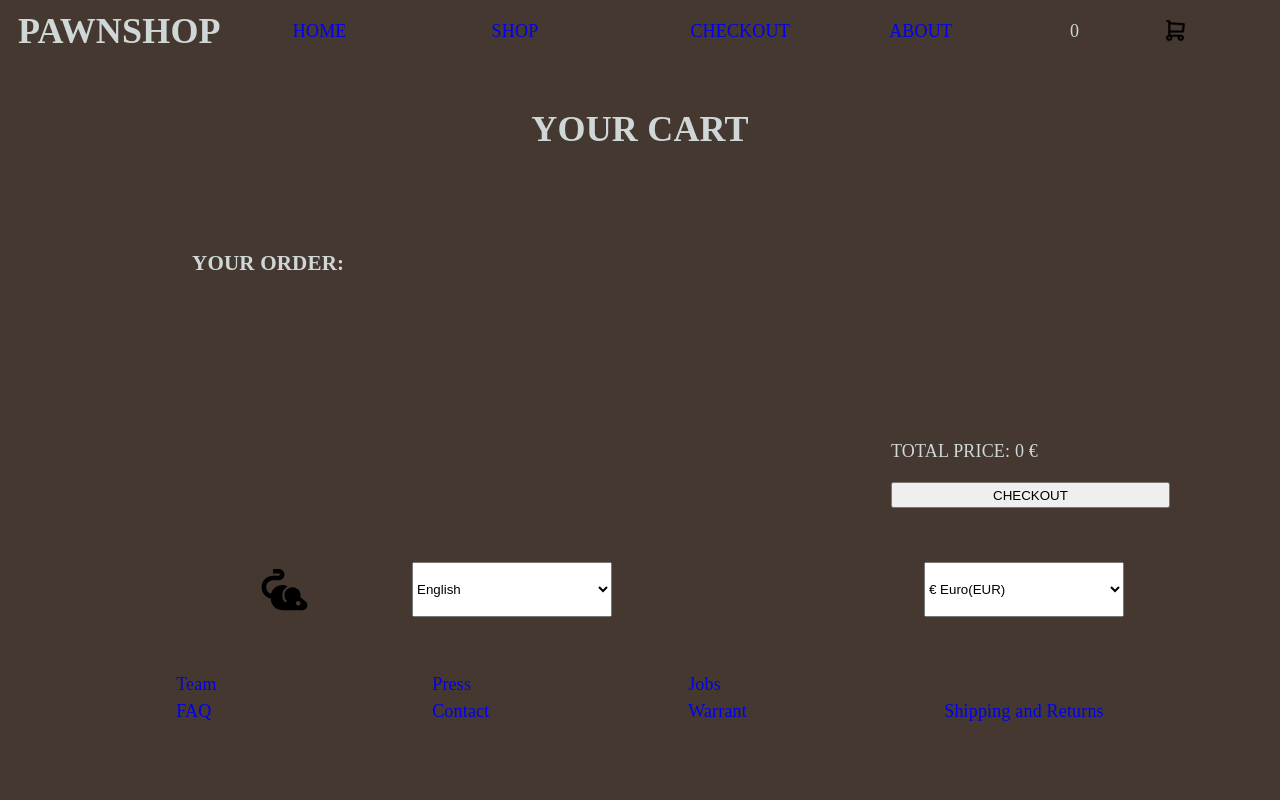
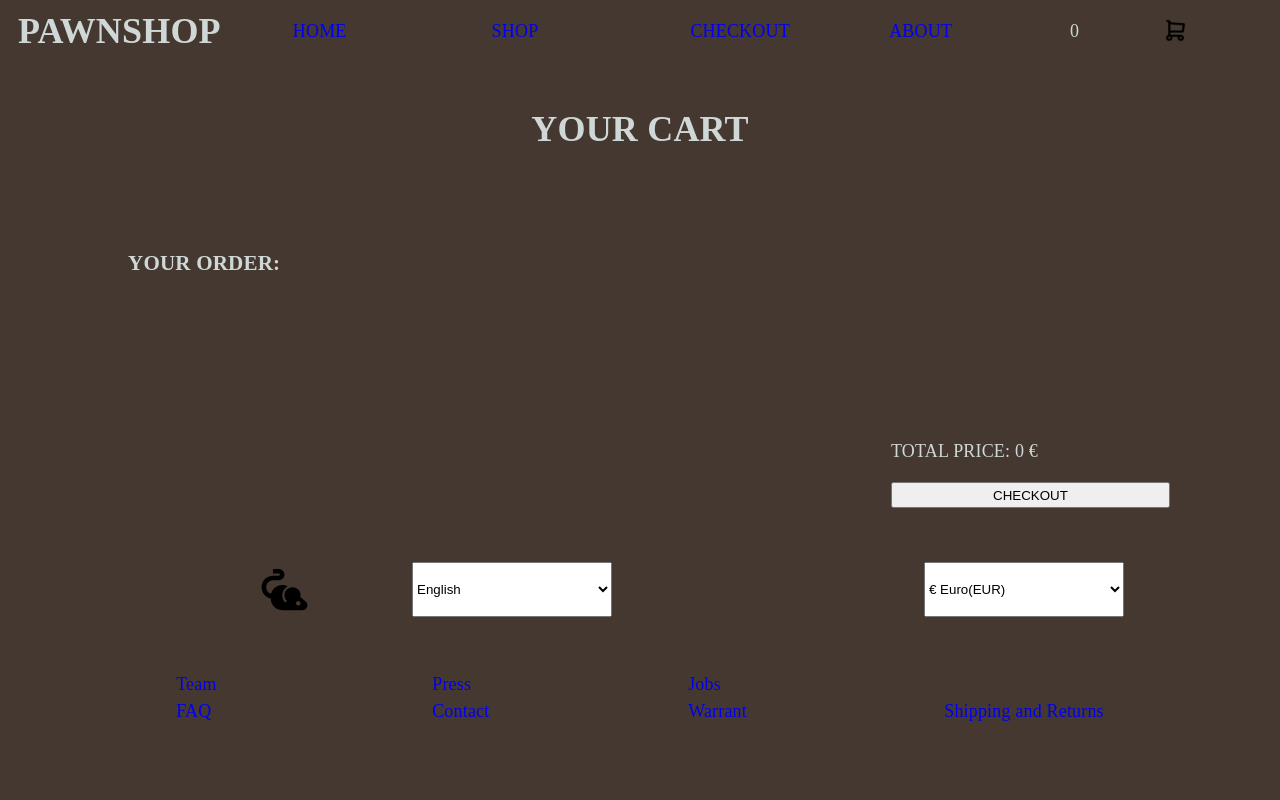
Before and after one commit to Paul-1783/Shopping-Card, a React (Vite) app: page /cart in a window 1280 px wide. Shown: the top 800 px of the page. Built offline with nearby package versions, Linux system fonts and the light colour scheme; a web font is replaced by a local one.

Commit message:
fixed  img scaling bug in extended view

```diff
--- a/src/components/CardExtended/cardExtended.css
+++ b/src/components/CardExtended/cardExtended.css
@@ -52,9 +52,12 @@ img {
     justify-content: center;
 }
 
+.amount-section input, .amount-section button {
+    margin: 0;
+}
+
 .amount-section input {
     height: clamp(40px, 50px, 60px);
-
 }
 
 p span {
--- a/src/components/Cart/cart.css
+++ b/src/components/Cart/cart.css
@@ -8,7 +8,7 @@
 
 
 .title-line {
-    width: 70%;
+    width: 80%;
     text-align: left;
 
  }
--- a/src/components/Checkout-Card/checkoutCard.css
+++ b/src/components/Checkout-Card/checkoutCard.css
@@ -5,7 +5,7 @@ input {
     text-align: center;
 }
 
-img {
+.checkoutCard img {
     max-width: 40px;
 }
 
```
